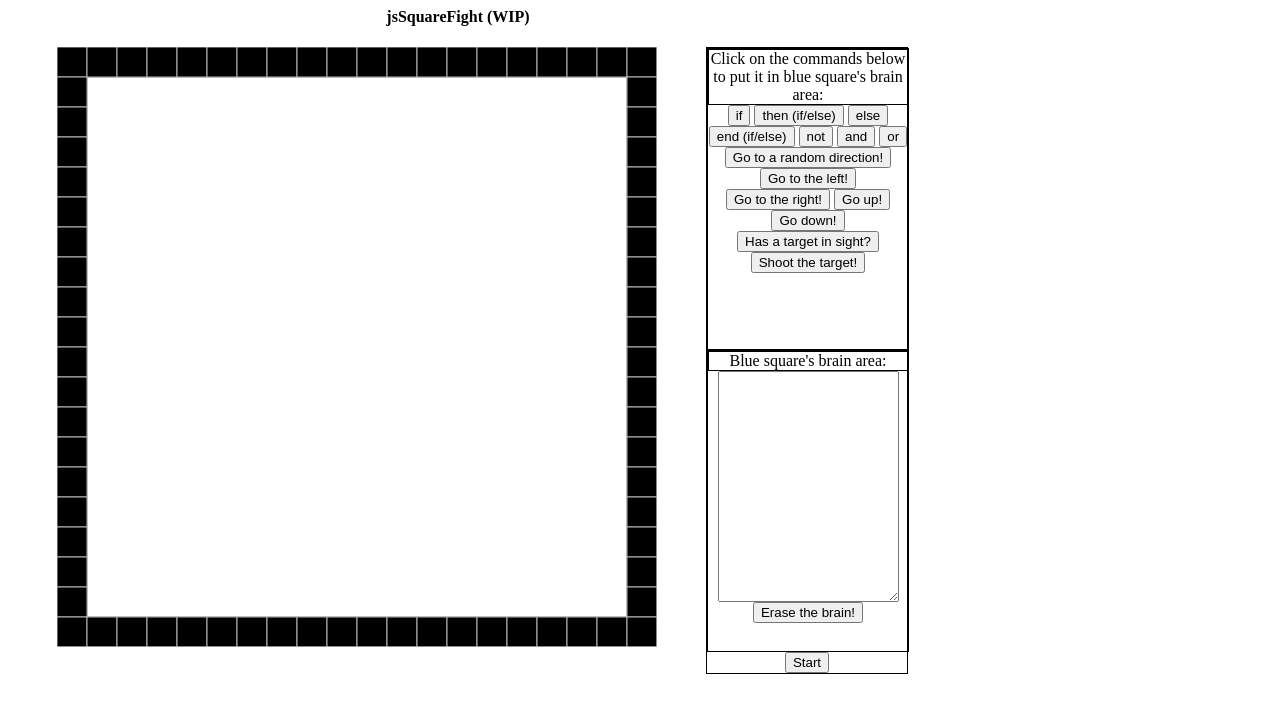
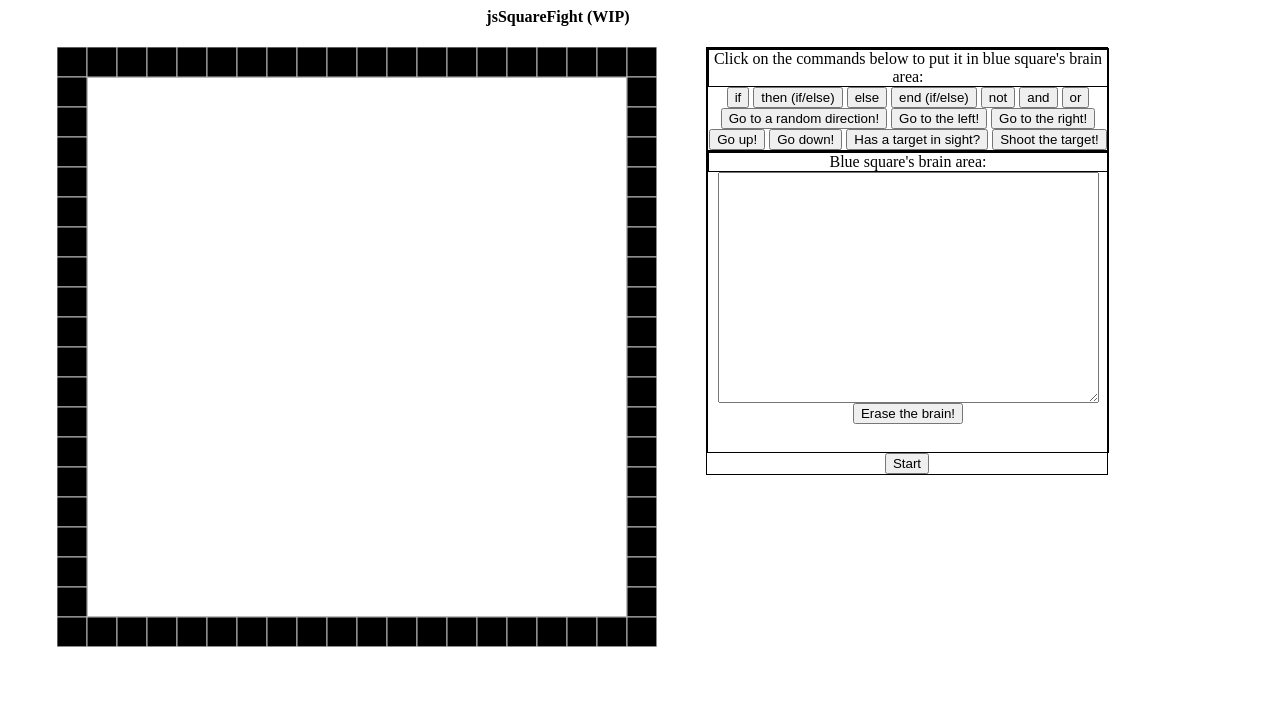
Before and after one commit to mccarmo/jsSquareFight, a plain HTML site: page index.html in a window 1280 px wide. Drawn offline with Linux system fonts and the light colour scheme.

Commit message:
layout changes

```diff
--- a/index.html
+++ b/index.html
@@ -9,14 +9,14 @@
 
 <html lang="en">
     <body align="center" onLoad="generateWorld()">
-	<section id="simulatorArea" style="width: 900px;">
+	<section id="simulatorArea" style="width: 1100px;">
 		<h4>jsSquareFight (WIP)</h4>
-                <div style="border: #000 solid 1px; width: 200px; height: auto; float: right">
-		        <div style="border: #000 solid 1px; width: 200px; height: auto; min-height: 300px; float: left" >
+                <div style="border: #000 solid 1px; width: 400px; height: auto; float: right">
+		        <div style="border: #000 solid 1px; width: 400px; height: auto; float: left" >
 			        <div style="border: #000 solid 1px; float: left">
 				        Click on the commands below to put it in blue square's brain area:<br>
 			        </div>
-			        <div style="width: 200px; height: auto; float: left">
+			        <div style="width: 400px; height: auto; float: left">
 				        <input type="button" class="gameAction" onclick="addAction('if')" value="if"></input>
 				        <input type="button" class="gameAction" onclick="addAction('{')" value="then (if/else)"></input>
 				        <input type="button" class="gameAction" onclick="addAction('else')" value="else"></input>
@@ -33,12 +33,12 @@
 				        <input type="button" class="gameAction" onclick="addAction('shootIt()')" value="Shoot the target!"></input>
 			        </div>
 		        </div>
-                        <div style="border: #000 solid 1px; width: 200px; height: auto; min-height: 300px;float: left" >
+                        <div style="border: #000 solid 1px; width: 400px; height: auto; min-height: 300px;float: left" >
 			        <div style="border: #000 solid 1px;" float="right">
 				        Blue square's brain area:<br>
 			        </div>
-			        <div id="blueSquareBrain" style="width: 200px; height: auto;float: right">
-				        <textarea rows="15" id="brainString" readonly="readonly"></textarea>
+			        <div id="blueSquareBrain" style="width: 400px; height: auto;float: right">
+				        <textarea rows="15" cols="45" id="brainString" readonly="readonly"></textarea>
 			        </div>
 	                        <input type="button" value="Erase the brain!" onClick="eraseTheBrain()"></input>
                         </div>
```
